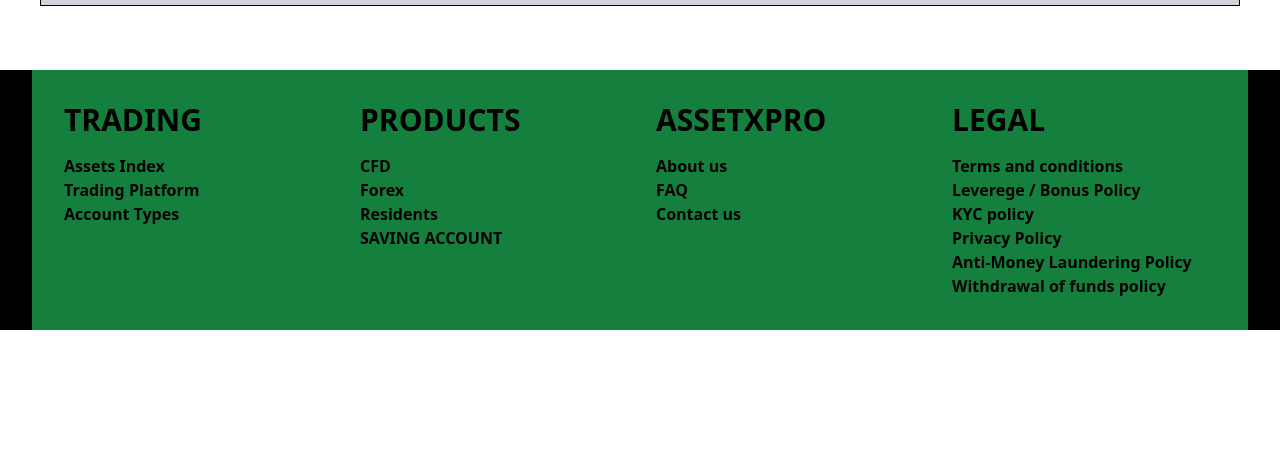
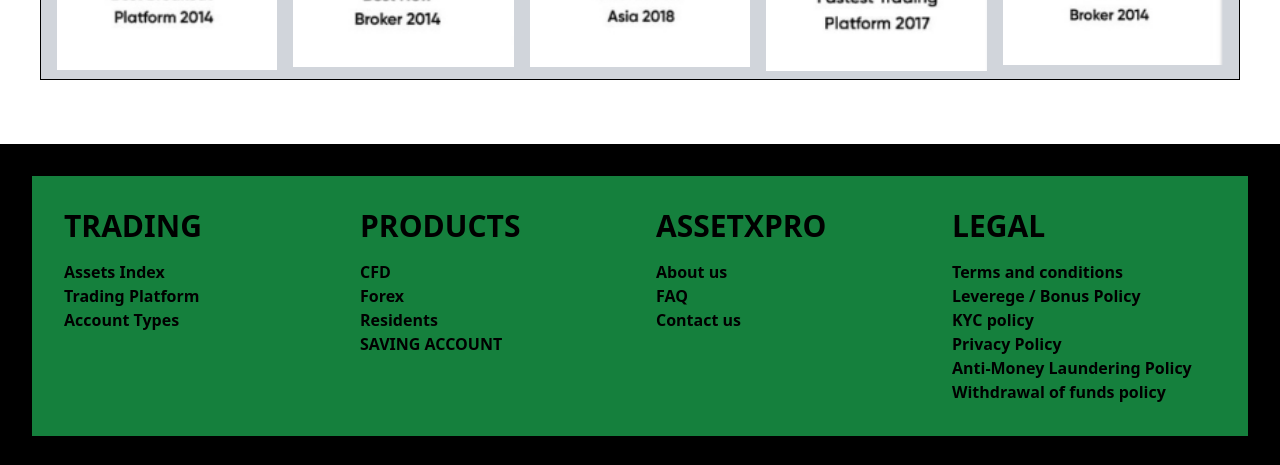
Before and after one commit to UzairMalik17/Assetxpro, a React (Vite) app: page / in a window 1280 px wide. Shown: the part 3037-3502 px from the top of the page. Before the commit the page ends 3367 px from the top, so only its background shows below. Built offline with nearby package versions, Linux system fonts and the light colour scheme.

Commit message:
Disclaimer

```diff
--- a/src/componenets/Home/Navigation.jsx
+++ b/src/componenets/Home/Navigation.jsx
@@ -28,7 +28,7 @@
     },
   ];
   return (
-    <ComponentWrapper style={`bg-black`}>
+    <ComponentWrapper style={`bg-black py-8`}>
       <div className="w-full bg-green-700 text-black p-8">
         <div className="w-full grid sm:grid-cols-2 gap-8 lg:grid-cols-4 justify-center">
           {navigation.map((item, index) => {
--- a/src/componenets/Home/Platform.jsx
+++ b/src/componenets/Home/Platform.jsx
@@ -60,7 +60,11 @@
           <div className="w-full border border-solid border-black bg-gray-300 grid md:grid-cols-5 gap-4 items-center justify-center px-4 py-2 mx-auto">
             {awards.map((items, index) => {
               return (
-                <img src={items.img} key={index} alt="Award Winning"></img>
+                <img
+                  className="w-full"
+                  src={items.img}
+                  key={index}
+                  alt="Award Winning"></img>
               );
             })}
           </div>
--- a/src/componenets/Pages/Home.jsx
+++ b/src/componenets/Pages/Home.jsx
@@ -4,6 +4,7 @@
 import Qualities from "../Home/Qualities";
 import Platform from "../Home/Platform";
 import Navigation from "../Home/Navigation";
+import Disclaimer from "../Home/Disclaimer";
 
 function Home() {
   return (
@@ -13,6 +14,7 @@
       <Qualities />
       <Platform />
       <Navigation />
+      <Disclaimer />
     </div>
   );
 }
```
